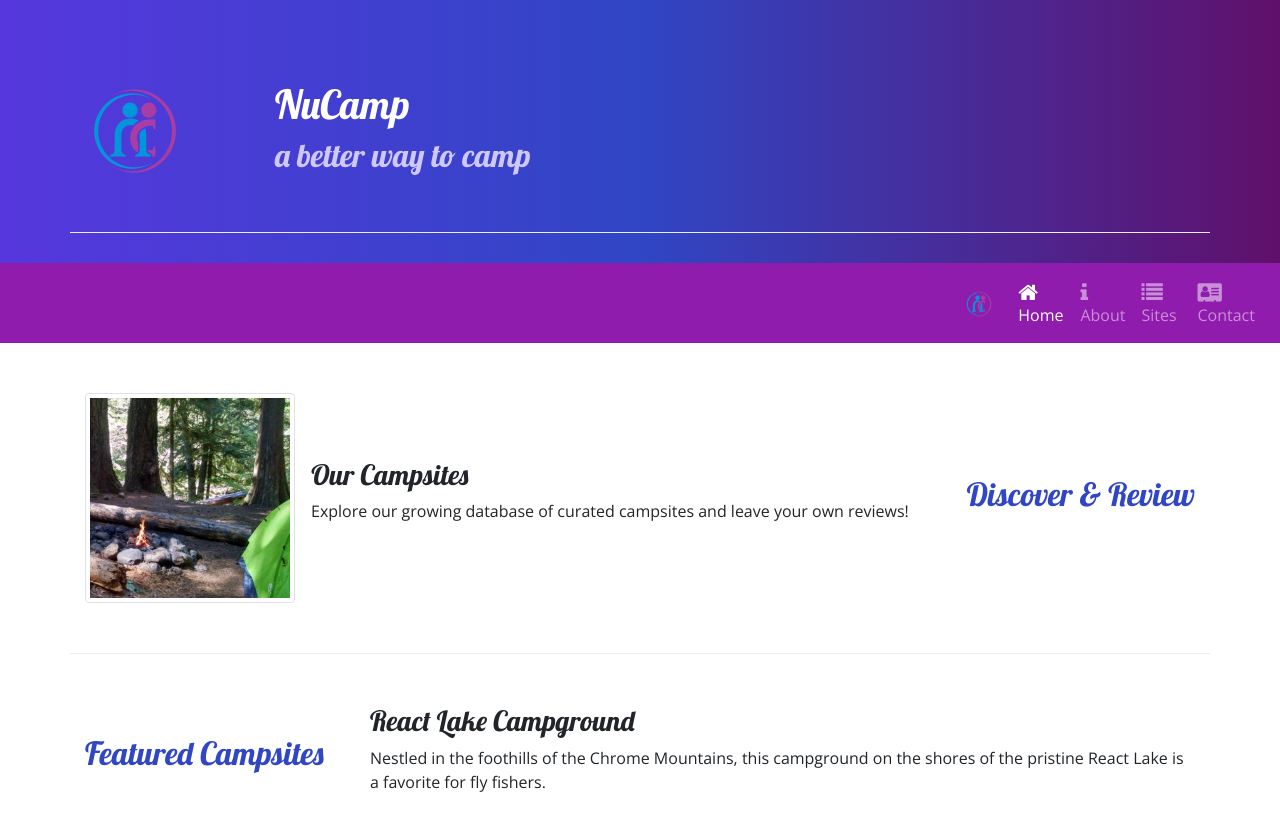
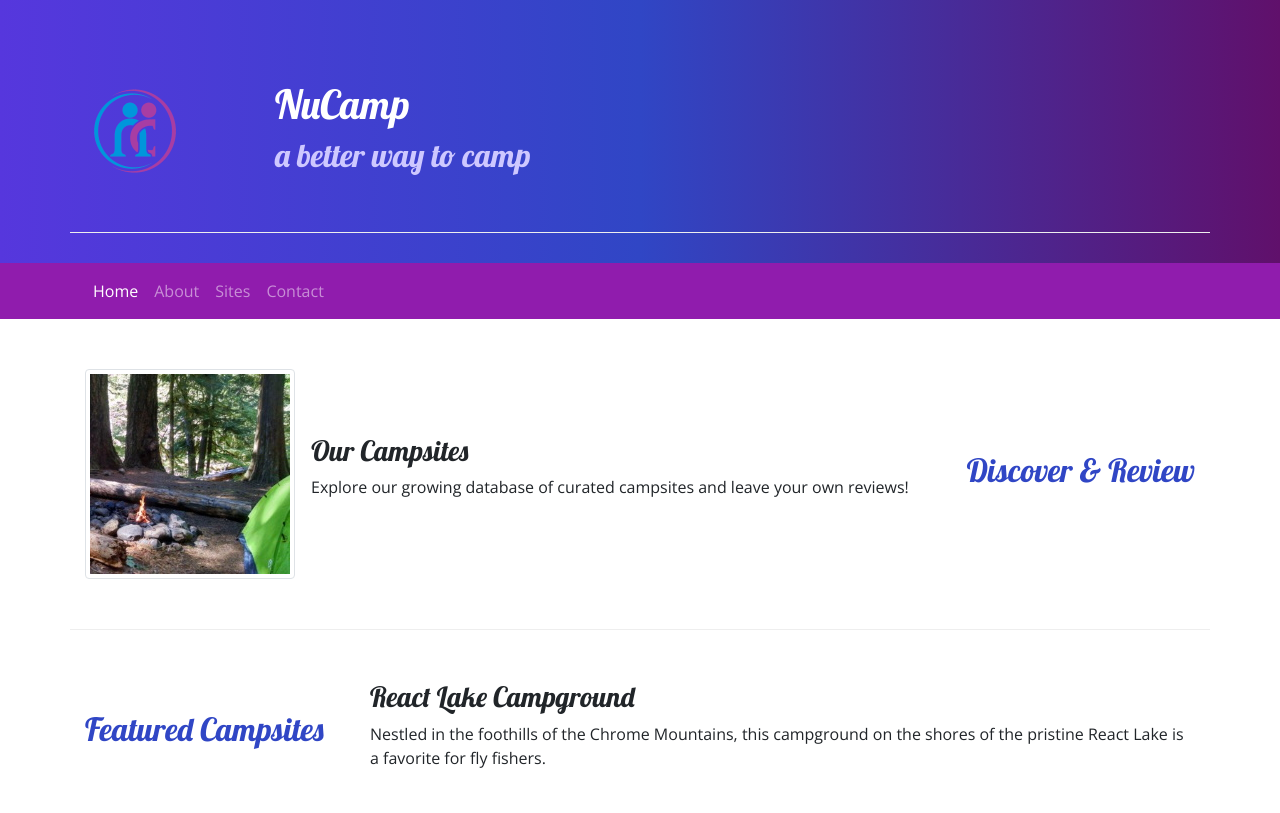
Before and after one commit to Mikester987/nucampSite, a website: page index.html in a window 1280 px wide. Shown: the top 813 px of the page. Drawn offline with nearby package versions, Linux system fonts and the light colour scheme.

Commit message:
Corrected Nav element

```diff
--- a/index.html
+++ b/index.html
@@ -36,19 +36,18 @@
 
 
     <nav class="navbar navbar-expand-sm navbar-dark sticky-top">
-        <div class="container"></div>
-        <a class="navbar-brand" href="#"><img src="img/logo.png" height="30" width="30" /></a>
-        <button class="navbar-toggler" type="button" data-toggle="collapse" data-target="#nucampNavbar">
-                   <span class="navbar-toggler-icon"></span>
-               </button>
-               <div class="collapse navbar-collapse" id="nucampNavbar"></div>
-                   <ul class="navbar-nav">
-                    <li class="nav-item active"><a class="nav-link" href="#"><i class="fa fa-home fa-lg"></i> Home</a></li>
-                    <li class="nav-item"><a class="nav-link" href="aboutus.html"><i class="fa fa-info fa-lg"></i> About</a></li>
-                    <li class="nav-item"><a class="nav-link" href="#"><i class="fa fa-list fa-lg"></i> Sites</a></li>
-                    <li class="nav-item"><a class="nav-link" href="contactus.html"><i class="fa fa-address-card fa-lg"></i> Contact</a></li>
-                   </ul>
-               </div>
+        <div class="container">
+            <button class="navbar-toggler ml-auto" type="button" data-toggle="collapse" data-target="#nucampNavbar">
+                <span class="navbar-toggler-icon"></span>
+            </button>
+            <div class="collapse navbar-collapse">
+                <ul class="navbar-nav">
+                    <li class="nav-item active"><a class="nav-link" href="#">Home</a></li>
+                    <li class="nav-item"><a class="nav-link" href="aboutus.html">About</a></li>
+                    <li class="nav-item"><a class="nav-link" href="#">Sites</a></li>
+                    <li class="nav-item"><a class="nav-link" href="contactus.html">Contact</a></li>
+                </ul>
+            </div>
         </div>
     </nav>
 
```
Also changed, not shown: aboutus.html (+11 -12 lines), contactus.html (+6 -7 lines).
